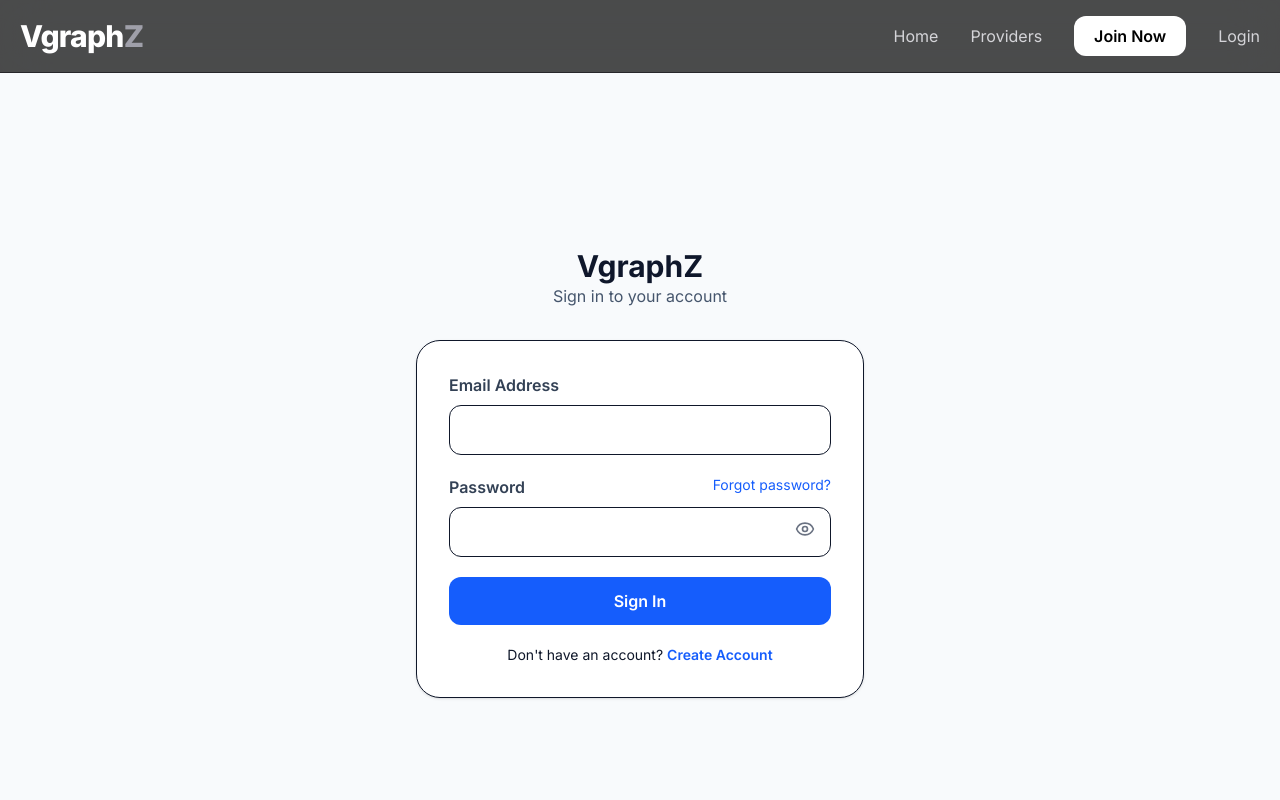
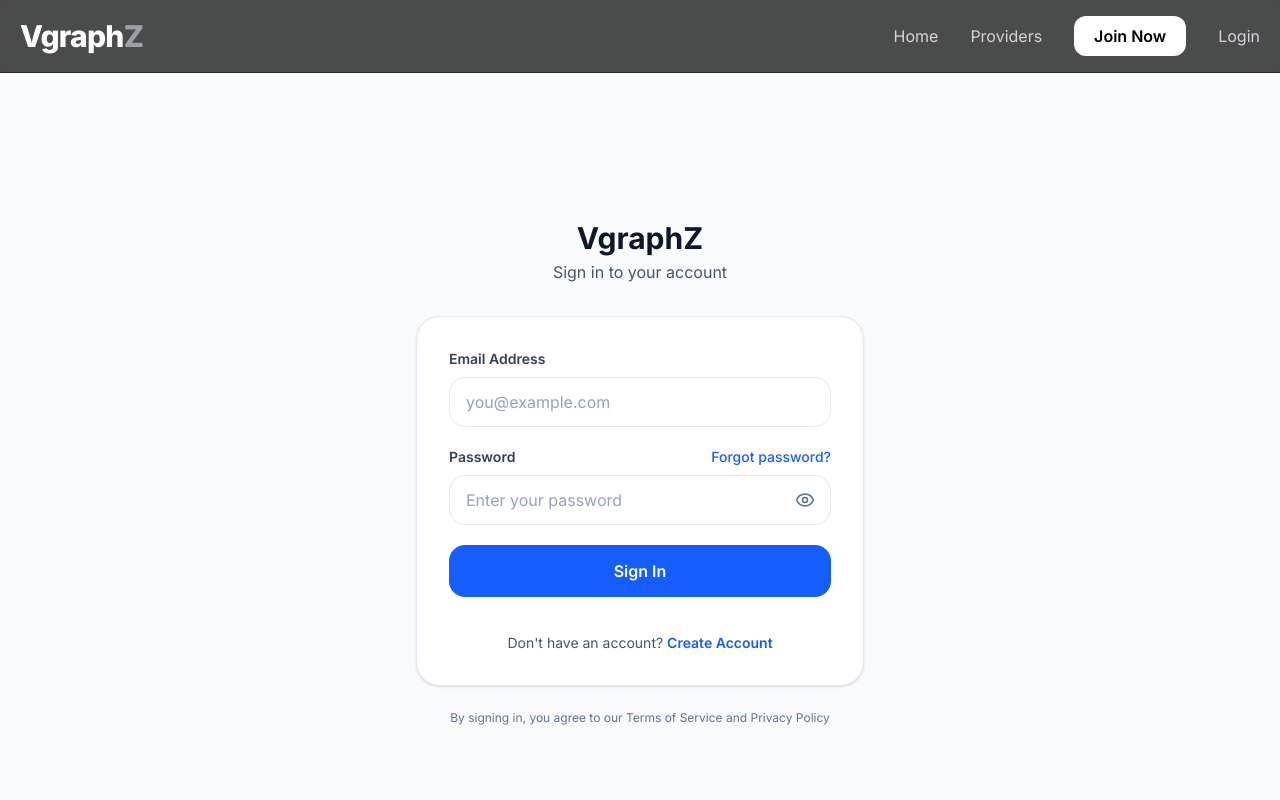
Before and after one commit to mukilan-d4/vgraphz, a Next.js app: page /login in a window 1280 px wide. Shown: the top 800 px of the page. Built offline with nearby package versions, Linux system fonts and the light colour scheme; no server answers.

Commit message:
Fixed slow login and session redirect issues

```diff
--- a/src/app/login/page.tsx
+++ b/src/app/login/page.tsx
@@ -1,485 +1,224 @@
 "use client";
 
-import { useState } from "react";
+import { useState, useEffect } from "react";
 import { supabase } from "@/lib/supabase";
+import { useRouter } from "next/navigation";
 import Link from "next/link";
 import { Eye, EyeOff } from "lucide-react";
 
+export default function LoginPage() {
+  const router = useRouter();
+  const [email, setEmail] = useState("");
+  const [password, setPassword] = useState("");
+  const [showPassword, setShowPassword] = useState(false);
+  const [error, setError] = useState("");
+  const [loading, setLoading] = useState(false);
+  const [checkingSession, setCheckingSession] = useState(true);
 
-export default function LoginPage() {
+  // Check if user is already logged in
+  useEffect(() => {
+    const checkSession = async () => {
+      try {
+        const { data: { session } } = await supabase.auth.getSession();
 
+        if (session) {
+          // User is already logged in, redirect immediately
+          const { data: profile } = await supabase
+            .from("profiles")
+            .select("role")
+            .eq("id", session.user.id)
+            .single();
 
-  const [email,setEmail] = useState("");
-  const [password,setPassword] = useState("");
+          if (profile?.role === "admin") {
+            router.replace("/admin");
+          } else {
+            router.replace("/provider-dashboard");
+          }
+          return;
+        }
+      } catch (err) {
+        console.error("Session check error:", err);
+      } finally {
+        setCheckingSession(false);
+      }
+    };
 
-  const [showPassword,setShowPassword] = useState(false);
+    checkSession();
+  }, [router]);
 
-  const [error,setError] = useState("");
-
-  const [loading,setLoading] = useState(false);
-
-
-
-  async function handleLogin(e:React.FormEvent){
-
+  async function handleLogin(e: React.FormEvent) {
     e.preventDefault();
 
-
-    if(loading) return;
-
+    // Prevent multiple submissions
+    if (loading) return;
 
     setLoading(true);
     setError("");
 
+    // Quick validation
+    if (!email.trim() || !password.trim()) {
+      setError("Please enter both email and password");
+      setLoading(false);
+      return;
+    }
 
-
-    try{
-
-
-      const {
-        data,
-        error:loginError
-
-      } = await supabase.auth.signInWithPassword({
-
-        email:email.trim().toLowerCase(),
-
-        password
-
+    try {
+      const { data, error } = await supabase.auth.signInWithPassword({
+        email: email.trim().toLowerCase(),
+        password,
       });
 
-
-
-      if(loginError){
-
-        setError(
-          loginError.message
-        );
-
+      if (error) {
+        if (error.message.includes("Invalid login credentials")) {
+          setError("Invalid email or password. Please try again.");
+        } else if (error.message.includes("Email not confirmed")) {
+          setError("Please confirm your email address first.");
+        } else {
+          setError(error.message);
+        }
         setLoading(false);
-
         return;
-
       }
 
-
-
-
-      if(!data.user){
-
-        setError(
-          "Login failed"
-        );
-
+      if (!data.user) {
+        setError("User not found");
         setLoading(false);
-
         return;
-
       }
 
+      // Check user role
+      const { data: profile, error: profileError } = await supabase
+        .from("profiles")
+        .select("role")
+        .eq("id", data.user.id)
+        .single();
 
-
-      console.log(
-        "LOGIN SUCCESS",
-        data.user.id
-      );
-
-
-
-
-
-      // CHECK ADMIN
-
-
-      const {
-
-        data:profile
-
-      } = await supabase
-
-      .from("profiles")
-
-      .select("role")
-
-      .eq(
-        "id",
-        data.user.id
-      )
-
-      .maybeSingle();
-
-
-
-
-      console.log(
-        "PROFILE",
-        profile
-      );
-
-
-
-
-      if(profile?.role === "admin"){
-
-
-        window.location.replace(
-          "/admin"
-        );
-
-
-        return;
-
+      // Redirect based on role
+      if (profile?.role === "admin") {
+        router.replace("/admin");
+      } else {
+        router.replace("/provider-dashboard");
       }
 
-
-
-
-
-
-
-      // CHECK PROVIDER
-
-
-      const {
-
-        data:provider
-
-      } = await supabase
-
-      .from("videographers")
-
-      .select("id")
-
-      .eq(
-        "user_id",
-        data.user.id
-      )
-
-      .maybeSingle();
-
-
-
-
-
-      console.log(
-        "PROVIDER",
-        provider
-      );
-
-
-
-
-
-      if(provider){
-
-
-        window.location.replace(
-          "/provider-dashboard"
-        );
-
-
-        return;
-
-
-      }
-
-
-
-
-
-
-      // NEW USER
-
-
-      window.location.replace(
-        "/join-provider"
-      );
-
-
-
+    } catch (err: any) {
+      setError(err.message || "Login failed. Please try again.");
+      setLoading(false);
     }
-
-
-    catch(err:any){
-
-
-      console.log(
-        err
-      );
-
-
-      setError(
-        err.message ||
-        "Something went wrong"
-      );
-
-
-    }
-
-
-    finally{
-
-
-      setLoading(false);
-
-
-    }
-
-
   }
 
-
-
-
-
-
+  // Show loading while checking session
+  if (checkingSession) {
+    return (
+      <main className="min-h-screen bg-slate-50 flex items-center justify-center px-4 py-8">
+        <div className="text-center">
+          <div className="inline-block animate-spin rounded-full h-10 w-10 border-4 border-blue-600 border-t-transparent"></div>
+          <p className="mt-4 text-slate-600 font-medium">Checking session...</p>
+        </div>
+      </main>
+    );
+  }
 
   return (
-
-    <main className="min-h-screen bg-slate-50 flex items-center justify-center px-4">
-
-
+    <main className="min-h-screen bg-slate-50 flex items-center justify-center px-4 py-8">
       <div className="w-full max-w-md">
-
-
-
+        {/* Logo/Brand */}
         <div className="text-center mb-8">
-
-          <h1 className="text-3xl font-bold text-slate-900">
-            VgraphZ
-          </h1>
-
-
-          <p className="text-slate-600">
-            Sign in to your account
-          </p>
-
-
+          <h1 className="text-3xl font-bold text-slate-900">VgraphZ</h1>
+          <p className="text-slate-600 mt-1">Sign in to your account</p>
         </div>
 
-
-
-
-
-
-        <div className="bg-white rounded-3xl shadow p-8 border">
-
-
-          <form
-            onSubmit={handleLogin}
-            className="space-y-5"
-          >
-
-
+        {/* Login Card */}
+        <div className="bg-white rounded-3xl border border-slate-200 shadow-sm p-8">
+          <form onSubmit={handleLogin} className="space-y-5">
+            <div>
+              <label className="block text-sm font-semibold text-slate-700 mb-2">
+                Email Address
+              </label>
+              <input
+                type="email"
+                placeholder="you@example.com"
+                value={email}
+                onChange={(e) => setEmail(e.target.value)}
+                className="w-full rounded-2xl border border-slate-200 bg-white px-4 py-3 text-slate-900 placeholder:text-slate-400 focus:border-blue-500 focus:outline-none focus:ring-4 focus:ring-blue-500/10 transition"
+                required
+                autoComplete="email"
+              />
+            </div>
 
             <div>
+              <div className="flex items-center justify-between mb-2">
+                <label className="block text-sm font-semibold text-slate-700">
+                  Password
+                </label>
+                <Link href="/forgot-password" className="text-sm text-blue-600 hover:text-blue-700 font-medium transition">
+                  Forgot password?
+                </Link>
+              </div>
 
-              <label className="block mb-2 font-semibold">
+              <div className="relative">
+                <input
+                  type={showPassword ? "text" : "password"}
+                  placeholder="Enter your password"
+                  value={password}
+                  onChange={(e) => setPassword(e.target.value)}
+                  className="w-full rounded-2xl border border-slate-200 bg-white px-4 py-3 pr-12 text-slate-900 placeholder:text-slate-400 focus:border-blue-500 focus:outline-none focus:ring-4 focus:ring-blue-500/10 transition"
+                  required
+                  autoComplete="current-password"
+                />
 
-                Email Address
-
-              </label>
-
-
-              <input
-
-                type="email"
-
-                value={email}
-
-                onChange={
-                  e=>setEmail(e.target.value)
-                }
-
-                className="w-full border rounded-xl px-4 py-3"
-
-                required
-
-              />
-
+                <button
+                  type="button"
+                  onClick={() => setShowPassword(!showPassword)}
+                  className="absolute right-4 top-1/2 -translate-y-1/2 text-slate-500 hover:text-blue-600 transition"
+                  aria-label={showPassword ? "Hide password" : "Show password"}
+                >
+                  {showPassword ? (
+                    <EyeOff size={20} />
+                  ) : (
+                    <Eye size={20} />
+                  )}
+                </button>
+              </div>
             </div>
 
-
-
-
-
-
-            <div>
-
-
-              <div className="flex justify-between mb-2">
-
-                <label className="font-semibold">
-
-                  Password
-
-                </label>
-
-
-                <Link
-                  href="/forgot-password"
-                  className="text-blue-600 text-sm"
-                >
-                  Forgot password?
-                </Link>
-
-
+            {error && (
+              <div className="bg-red-50 border border-red-200 rounded-2xl px-4 py-3">
+                <p className="text-red-600 text-sm font-medium">{error}</p>
               </div>
-
-
-
-
-
-              <div className="relative">
-
-
-                <input
-
-                  type={
-                    showPassword
-                    ?
-                    "text"
-                    :
-                    "password"
-                  }
-
-
-                  value={password}
-
-
-                  onChange={
-                    e=>setPassword(e.target.value)
-                  }
-
-
-                  className="w-full border rounded-xl px-4 py-3 pr-12"
-
-
-                  required
-
-
-                />
-
-
-
-                <button
-
-                  type="button"
-
-                  onClick={
-                    ()=>setShowPassword(!showPassword)
-                  }
-
-                  className="absolute right-4 top-3 text-gray-500"
-
-                >
-
-                  {
-                    showPassword
-                    ?
-                    <EyeOff size={20}/>
-                    :
-                    <Eye size={20}/>
-                  }
-
-
-                </button>
-
-
-
-              </div>
-
-
-
-            </div>
-
-
-
-
-
-
-
-            {
-              error &&
-
-              <div className="bg-red-50 text-red-600 p-3 rounded-xl text-sm">
-
-                {error}
-
-              </div>
-
-            }
-
-
-
-
-
-
+            )}
 
             <button
-
+              type="submit"
               disabled={loading}
-
-              className="w-full bg-blue-600 text-white rounded-xl py-3 font-semibold disabled:opacity-50"
-
+              className="w-full rounded-2xl bg-blue-600 hover:bg-blue-700 px-6 py-3.5 text-white font-semibold transition-all duration-200 hover:shadow-lg hover:-translate-y-0.5 disabled:opacity-50 disabled:cursor-not-allowed disabled:hover:translate-y-0"
             >
-
-              {
-                loading
-                ?
-                "Signing in..."
-                :
+              {loading ? (
+                <span className="flex items-center justify-center gap-2">
+                  <svg className="animate-spin h-5 w-5 text-white" xmlns="http://www.w3.org/2000/svg" fill="none" viewBox="0 0 24 24">
+                    <circle className="opacity-25" cx="12" cy="12" r="10" stroke="currentColor" strokeWidth="4"></circle>
+                    <path className="opacity-75" fill="currentColor" d="M4 12a8 8 0 018-8V0C5.373 0 0 5.373 0 12h4zm2 5.291A7.962 7.962 0 014 12H0c0 3.042 1.135 5.824 3 7.938l3-2.647z"></path>
+                  </svg>
+                  Signing in...
+                </span>
+              ) : (
                 "Sign In"
-              }
-
-
+              )}
             </button>
 
-
-
-
-
-
-
-
-            <p className="text-center text-sm">
-
-
-              Don't have an account?
-
-
-              <Link
-
-                href="/register"
-
-                className="text-blue-600 ml-1 font-semibold"
-
-              >
-
+            <p className="text-center text-sm text-slate-600 mt-4">
+              Don't have an account?{" "}
+              <Link href="/register" className="text-blue-600 hover:text-blue-700 font-semibold transition">
                 Create Account
-
               </Link>
-
-
             </p>
-
-
-
-
           </form>
-
-
-
         </div>
 
-
-
+        {/* Footer */}
+        <p className="text-center text-xs text-slate-500 mt-6">
+          By signing in, you agree to our Terms of Service and Privacy Policy
+        </p>
       </div>
-
-
     </main>
-
   );
-
-
 }
```
